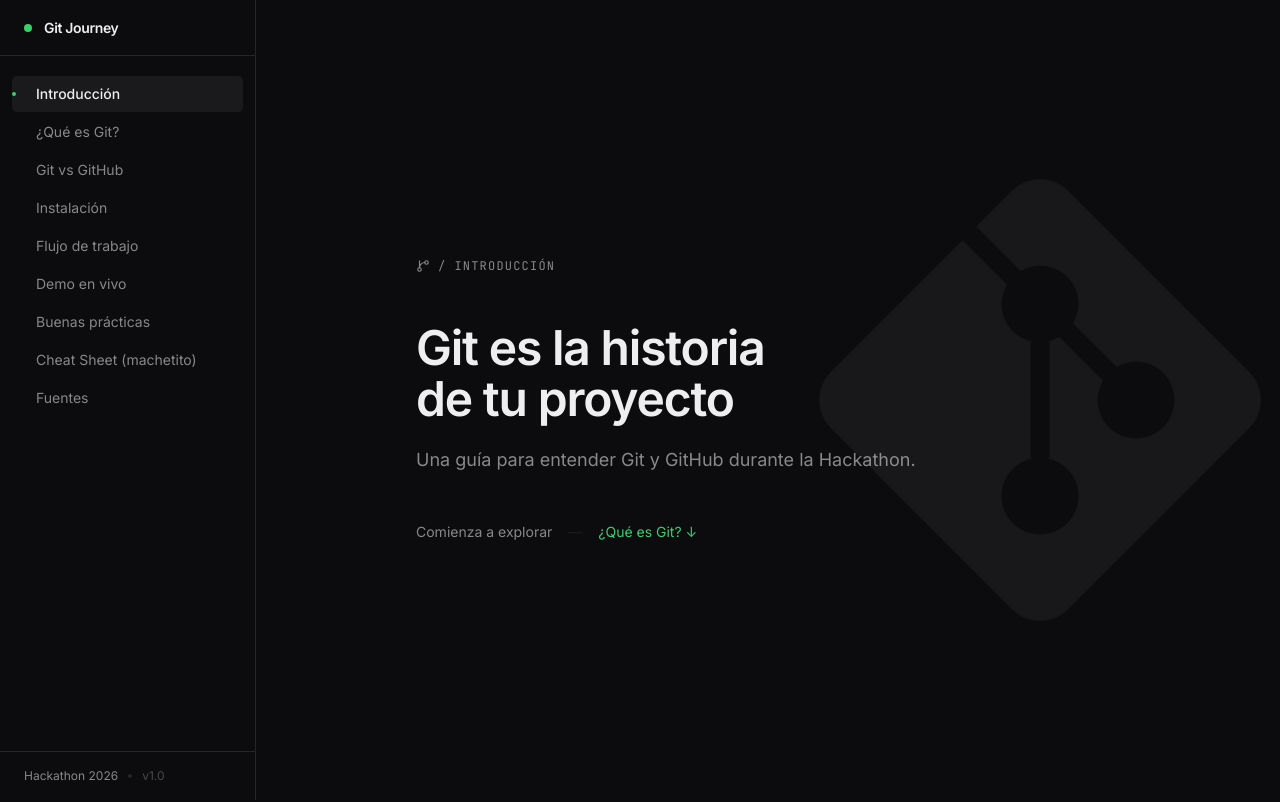
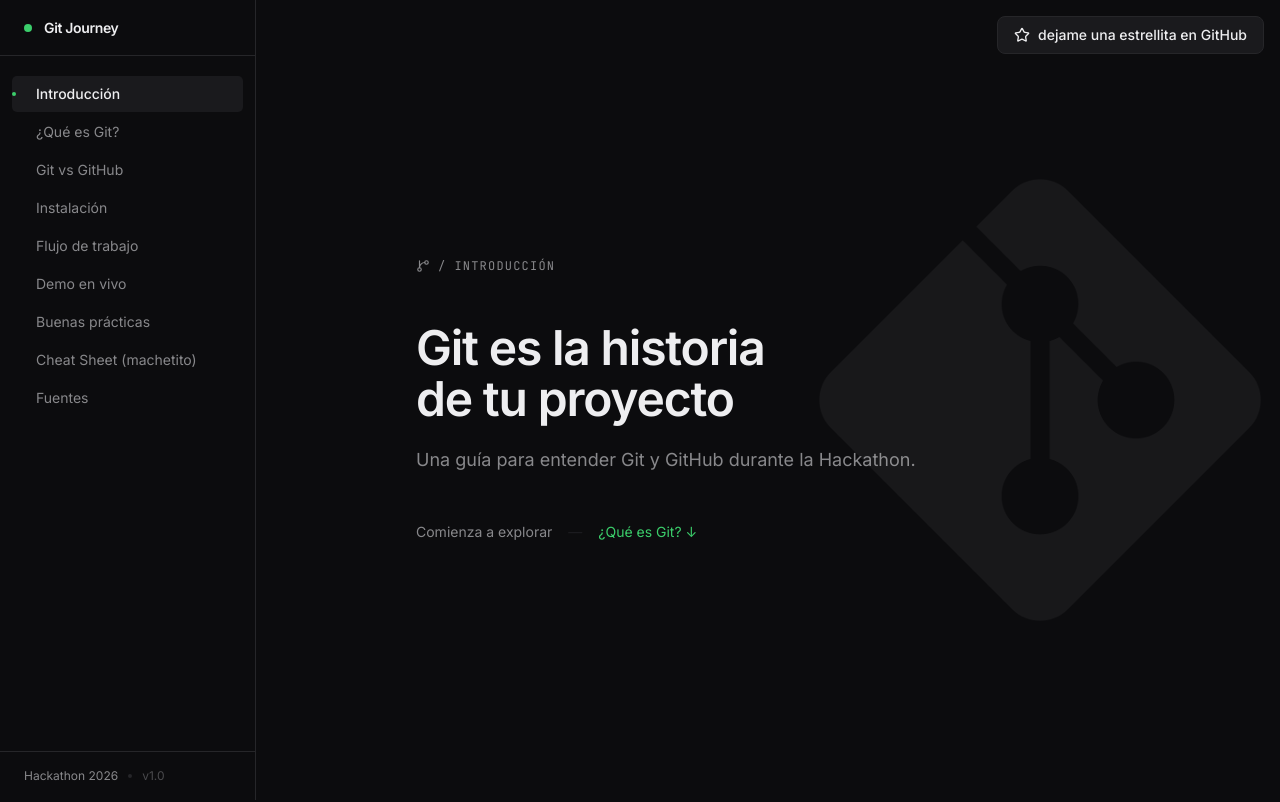
Before and after one commit to victorsnz/git-journey, a React (Vite) app: page / in a window 1280 px wide. Shown: the top 802 px of the page. Built offline with nearby package versions, Linux system fonts and the light colour scheme; no server answers.

Commit message:
feat: add github stars widget

```diff
--- a/src/components/layout/MainLayout.tsx
+++ b/src/components/layout/MainLayout.tsx
@@ -1,5 +1,6 @@
 import type { ReactNode } from "react";
 import { Sidebar } from "./Sidebar";
+import { GitHubStars } from "../ui/GitHubStars";
 
 interface MainLayoutProps {
   activeSection: string;
@@ -13,6 +14,9 @@
       <main className="pl-64" id="main-content">
         {children}
       </main>
+      <div className="fixed top-4 right-4 z-50">
+        <GitHubStars />
+      </div>
     </div>
   );
 }
--- /dev/null
+++ b/src/components/ui/GitHubStars.tsx
@@ -0,0 +1,34 @@
+import { Star } from "lucide-react";
+import { useEffect, useState } from "react";
+
+const REPO = "victorsnz/git-journey";
+const GITHUB_URL = `https://github.com/${REPO}`;
+
+export function GitHubStars() {
+  const [stars, setStars] = useState<number | null>(null);
+
+  useEffect(() => {
+    fetch(`https://api.github.com/repos/${REPO}`)
+      .then((res) => res.json())
+      .then((data) => setStars(data.stargazers_count))
+      .catch(() => setStars(null));
+  }, []);
+
+  return (
+    <a
+      href={GITHUB_URL}
+      target="_blank"
+      rel="noopener noreferrer"
+      className="inline-flex items-center gap-2 px-4 py-2 text-sm font-medium text-foreground bg-surface border border-border rounded-lg hover:bg-border-soft hover:border-accent/40 hover:text-accent transition-all duration-200"
+    >
+      <Star className="size-4" />
+      <span>dejame una estrellita en GitHub</span>
+      {stars !== null && (
+        <span className="flex items-center gap-1 ml-1 text-xs text-muted bg-elevated px-2 py-0.5 rounded-full tabular-nums">
+          <Star className="size-3 fill-accent text-accent" />
+          {stars}
+        </span>
+      )}
+    </a>
+  );
+}
--- a/src/components/ui/index.ts
+++ b/src/components/ui/index.ts
@@ -5,3 +5,4 @@
 export { Callout } from "./Callout";
 export { Tip } from "./Tip";
 export { Warning } from "./Warning";
+export { GitHubStars } from "./GitHubStars";
```
